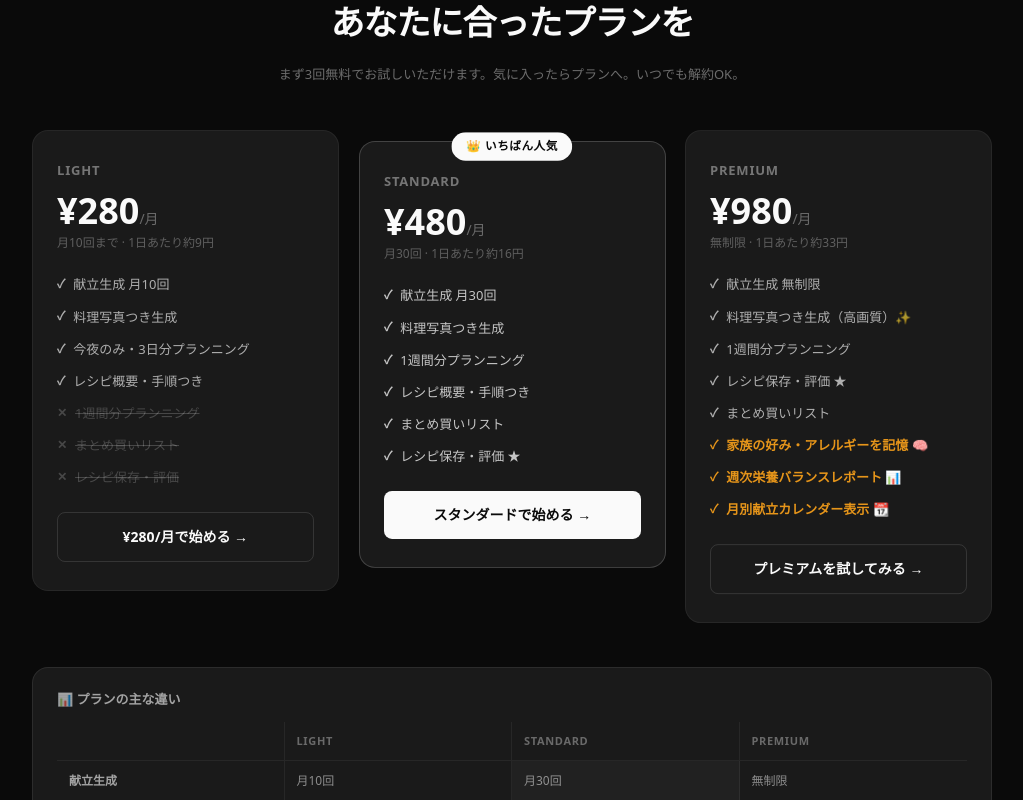
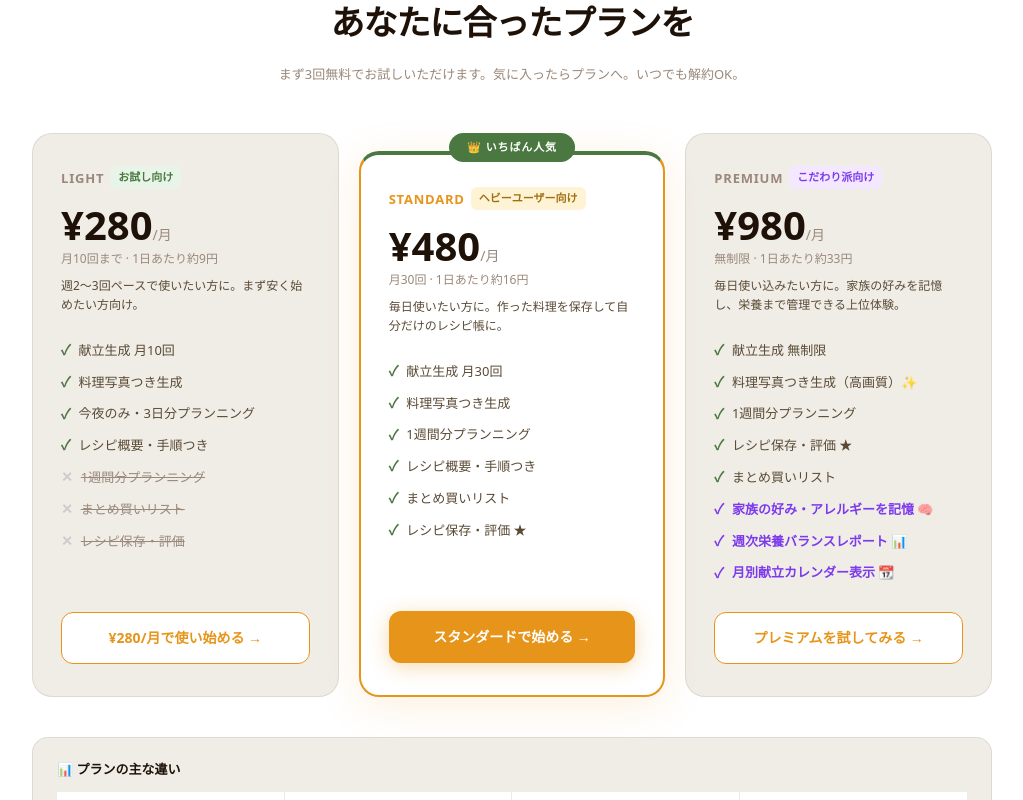
Before and after one commit to Haru1113-cloud/meshilist, a Next.js app: page / in a window 1280 px wide. Shown: the part 3820-4620 px from the top of the page, without its empty margins (128-1151 px from the left). Built offline with nearby package versions, Linux system fonts and the light colour scheme.

Commit message:
Revert "料金セクションをダーク背景デザインに刷新"
This reverts commit a6b93737f56b681588d41cef14915b41517dc6ac.

```diff
--- a/app/page.tsx
+++ b/app/page.tsx
@@ -474,39 +474,27 @@ export default function LandingPage() {
       </section>
 
       {/* ── Pricing ── */}
-      <section id="pricing" style={{ padding: "80px 24px", background: "#0A0A0A" }}>
-        <style>{`
-          @keyframes pricingBadgePulse { 0%, 100% { transform: translateX(-50%) scale(1); } 50% { transform: translateX(-50%) scale(1.06); } }
-          @keyframes priceIn { from { opacity: 0; transform: scale(0.9) translateY(10px); } to { opacity: 1; transform: scale(1) translateY(0); } }
-          @keyframes priceInPro { from { opacity: 0; transform: scale(0.9) translateY(-4px); } to { opacity: 1; transform: scale(1) translateY(-4px); } }
-          @keyframes pricingFloat1 { 0%, 100% { transform: translateY(0); } 50% { transform: translateY(-3px); } }
-          @keyframes pricingFloat2 { 0%, 100% { transform: translateY(-4px); } 50% { transform: translateY(-7px); } }
-          @keyframes pricingFloat3 { 0%, 100% { transform: translateY(0); } 50% { transform: translateY(-3px); } }
-          .pc-card { opacity: 0; animation: priceIn 0.5s cubic-bezier(0.16,1,0.3,1) forwards, pricingFloat1 4s ease-in-out 0.8s infinite; }
-          .pc-card-1 { animation-delay: 0s, 0.8s; }
-          .pc-card-3 { animation-delay: 0.2s, 1.2s; }
-          .pc-card-pro { opacity: 0; animation: priceInPro 0.5s cubic-bezier(0.16,1,0.3,1) 0.1s forwards, pricingFloat2 3.5s ease-in-out 1s infinite; }
-          .pc-cta { width: 100%; padding: 12px; border-radius: 8px; border: 1px solid rgba(255,255,255,0.12); background: transparent; color: #FAFAFA; font-family: var(--font-heading); font-size: 14px; font-weight: 600; cursor: pointer; transition: background 0.2s, border-color 0.2s; }
-          .pc-cta:hover { background: rgba(255,255,255,0.06); border-color: rgba(255,255,255,0.22); }
-          .pc-cta-pro { width: 100%; padding: 12px; border-radius: 8px; border: none; background: #FAFAFA; color: #0A0A0A; font-family: var(--font-heading); font-size: 14px; font-weight: 700; cursor: pointer; transition: opacity 0.2s; }
-          .pc-cta-pro:hover { opacity: 0.85; }
-        `}</style>
+      <section id="pricing" style={{ padding: "80px 24px", background: "#fff" }}>
         <div style={{ maxWidth: 960, margin: "0 auto", textAlign: "center" }}>
-          <p className="label" style={{ marginBottom: 12, color: "rgba(255,255,255,0.35)" }}>Pricing</p>
-          <h2 style={{ fontFamily: "var(--font-heading)", fontWeight: 800, fontSize: "clamp(22px, 4vw, 34px)", color: "#FAFAFA", letterSpacing: "-0.03em", marginBottom: 12 }}>
+          <p className="label" style={{ marginBottom: 12 }}>Pricing</p>
+          <h2 style={{ fontFamily: "var(--font-heading)", fontWeight: 800, fontSize: "clamp(22px, 4vw, 34px)", color: "var(--text-primary)", letterSpacing: "-0.03em", marginBottom: 12 }}>
             あなたに合ったプランを
           </h2>
-          <p style={{ fontSize: 13, color: "rgba(255,255,255,0.4)", marginBottom: 48 }}>まず3回無料でお試しいただけます。気に入ったらプランへ。いつでも解約OK。</p>
+          <p style={{ fontSize: 13, color: "var(--text-muted)", marginBottom: 48 }}>まず3回無料でお試しいただけます。気に入ったらプランへ。いつでも解約OK。</p>
 
-          <div className="lp-grid-3-20" style={{ alignItems: "start" }}>
+          <div className="lp-grid-3-20">
             {/* ライト */}
-            <div className="pc-card pc-card-1" style={{ background: "#1A1A1A", border: "1px solid rgba(255,255,255,0.06)", borderRadius: 16, padding: "28px 24px", textAlign: "left", display: "flex", flexDirection: "column" }}>
-              <div style={{ fontFamily: "var(--font-heading)", fontWeight: 700, fontSize: 13, color: "rgba(255,255,255,0.4)", letterSpacing: "0.06em", marginBottom: 12 }}>LIGHT</div>
-              <div style={{ fontFamily: "var(--font-heading)", fontWeight: 800, fontSize: 36, color: "#FAFAFA", lineHeight: 1, marginBottom: 4 }}>
-                ¥280<span style={{ fontSize: 14, fontWeight: 400, color: "rgba(255,255,255,0.35)" }}>/月</span>
+            <div style={{ background: "var(--bg-subtle)", borderRadius: 20, padding: "32px 28px", border: "1.5px solid var(--border)", textAlign: "left", display: "flex", flexDirection: "column" }}>
+              <div style={{ display: "inline-flex", alignItems: "center", gap: 6, marginBottom: 16 }}>
+                <span style={{ fontFamily: "var(--font-heading)", fontWeight: 700, fontSize: 13, color: "var(--text-muted)", letterSpacing: "0.06em" }}>LIGHT</span>
+                <span style={{ fontSize: 11, background: "#e8f4e8", color: "#4a7840", borderRadius: 6, padding: "2px 8px", fontFamily: "var(--font-heading)", fontWeight: 700 }}>お試し向け</span>
               </div>
-              <p style={{ fontSize: 12, color: "rgba(255,255,255,0.3)", marginBottom: 20 }}>月10回まで · 1日あたり約9円</p>
-              <ul style={{ listStyle: "none", margin: "0 0 24px", padding: 0, display: "flex", flexDirection: "column", gap: 10, flex: 1 }}>
+              <div style={{ fontFamily: "var(--font-heading)", fontWeight: 800, fontSize: 40, color: "var(--text-primary)", lineHeight: 1, marginBottom: 4 }}>
+                ¥280<span style={{ fontSize: 14, fontWeight: 400, color: "var(--text-muted)" }}>/月</span>
+              </div>
+              <p style={{ fontSize: 12, color: "var(--text-muted)", marginBottom: 6 }}>月10回まで · 1日あたり約9円</p>
+              <p style={{ fontSize: 12, color: "var(--text-secondary)", marginBottom: 24, lineHeight: 1.6 }}>週2〜3回ペースで使いたい方に。まず安く始めたい方向け。</p>
+              <ul style={{ listStyle: "none", margin: "0 0 28px", padding: 0, display: "flex", flexDirection: "column", gap: 8, flex: 1 }}>
                 {[
                   { text: "献立生成 月10回", ok: true },
                   { text: "料理写真つき生成", ok: true },
@@ -516,67 +504,90 @@ export default function LandingPage() {
                   { text: "まとめ買いリスト", ok: false },
                   { text: "レシピ保存・評価", ok: false },
                 ].map(f => (
-                  <li key={f.text} style={{ display: "flex", alignItems: "center", gap: 8, fontSize: 13, color: f.ok ? "rgba(255,255,255,0.65)" : "rgba(255,255,255,0.2)" }}>
-                    <span style={{ fontWeight: 700, fontSize: 12, flexShrink: 0 }}>{f.ok ? "✓" : "✕"}</span>
+                  <li key={f.text} style={{ display: "flex", alignItems: "center", gap: 8, fontSize: 13, color: f.ok ? "var(--text-secondary)" : "var(--text-muted)" }}>
+                    <span style={{ color: f.ok ? "#4a7840" : "#ccc", fontWeight: 700, fontSize: 14, flexShrink: 0 }}>{f.ok ? "✓" : "✕"}</span>
                     <span style={{ textDecoration: f.ok ? "none" : "line-through" }}>{f.text}</span>
                   </li>
                 ))}
               </ul>
-              <button onClick={() => goToStripe("light")} className="pc-cta">¥280/月で始める →</button>
+              <button onClick={() => goToStripe("light")}
+                style={{ width: "100%", padding: "13px", borderRadius: 12, border: "1.5px solid var(--accent)", background: "#fff", color: "var(--accent)", fontFamily: "var(--font-heading)", fontWeight: 700, fontSize: 14, cursor: "pointer", transition: "background 0.15s" }}
+                onMouseEnter={e => { e.currentTarget.style.background = "var(--accent-light)"; }}
+                onMouseLeave={e => { e.currentTarget.style.background = "#fff"; }}>
+                ¥280/月で使い始める →
+              </button>
             </div>
 
             {/* スタンダード */}
-            <div style={{ position: "relative", paddingTop: 14 }}>
-              <span style={{ position: "absolute", top: 0, left: "50%", transform: "translateX(-50%)", background: "#FAFAFA", color: "#0A0A0A", fontFamily: "var(--font-heading)", fontSize: 11, fontWeight: 700, letterSpacing: "0.04em", padding: "4px 14px", borderRadius: 50, whiteSpace: "nowrap", animation: "pricingBadgePulse 2s ease-in-out infinite", zIndex: 1 }}>
+            <div style={{ position: "relative", paddingTop: 18, display: "flex", flexDirection: "column" }}>
+              <div style={{ position: "absolute", top: 0, left: "50%", transform: "translateX(-50%)", zIndex: 1, background: "#4a7840", color: "#fff", fontFamily: "var(--font-heading)", fontWeight: 700, fontSize: 11, letterSpacing: "0.08em", padding: "5px 18px", borderRadius: 20, whiteSpace: "nowrap" }}>
                 👑 いちばん人気
-              </span>
-              <div className="pc-card-pro" style={{ background: "#1A1A1A", border: "1px solid rgba(255,255,255,0.18)", borderRadius: 16, padding: "28px 24px", textAlign: "left", display: "flex", flexDirection: "column" }}>
-                <div style={{ fontFamily: "var(--font-heading)", fontWeight: 700, fontSize: 13, color: "rgba(255,255,255,0.4)", letterSpacing: "0.06em", marginBottom: 12 }}>STANDARD</div>
-                <div style={{ fontFamily: "var(--font-heading)", fontWeight: 800, fontSize: 36, color: "#FAFAFA", lineHeight: 1, marginBottom: 4 }}>
-                  ¥480<span style={{ fontSize: 14, fontWeight: 400, color: "rgba(255,255,255,0.35)" }}>/月</span>
+              </div>
+              <div style={{ background: "#fff", borderRadius: 20, padding: "32px 28px", border: "2px solid var(--accent)", borderTop: "4px solid #4a7840", boxShadow: "0 8px 40px rgba(230,149,26,0.15)", textAlign: "left", display: "flex", flexDirection: "column", flex: 1 }}>
+                <div style={{ display: "inline-flex", alignItems: "center", gap: 6, marginBottom: 16 }}>
+                  <span style={{ fontFamily: "var(--font-heading)", fontWeight: 700, fontSize: 13, color: "var(--accent)", letterSpacing: "0.06em" }}>STANDARD</span>
+                  <span style={{ fontSize: 11, background: "#fff3d6", color: "#a07010", borderRadius: 6, padding: "2px 8px", fontFamily: "var(--font-heading)", fontWeight: 700 }}>ヘビーユーザー向け</span>
                 </div>
-                <p style={{ fontSize: 12, color: "rgba(255,255,255,0.3)", marginBottom: 20 }}>月30回 · 1日あたり約16円</p>
-                <ul style={{ listStyle: "none", margin: "0 0 24px", padding: 0, display: "flex", flexDirection: "column", gap: 10, flex: 1 }}>
+                <div style={{ fontFamily: "var(--font-heading)", fontWeight: 800, fontSize: 40, color: "var(--text-primary)", lineHeight: 1, marginBottom: 4 }}>
+                  ¥480<span style={{ fontSize: 14, fontWeight: 400, color: "var(--text-muted)" }}>/月</span>
+                </div>
+                <p style={{ fontSize: 12, color: "var(--text-muted)", marginBottom: 6 }}>月30回 · 1日あたり約16円</p>
+                <p style={{ fontSize: 12, color: "var(--text-secondary)", marginBottom: 24, lineHeight: 1.6 }}>毎日使いたい方に。作った料理を保存して自分だけのレシピ帳に。</p>
+                <ul style={{ listStyle: "none", margin: "0 0 28px", padding: 0, display: "flex", flexDirection: "column", gap: 8, flex: 1 }}>
                   {["献立生成 月30回", "料理写真つき生成", "1週間分プランニング", "レシピ概要・手順つき", "まとめ買いリスト", "レシピ保存・評価 ★"].map(f => (
-                    <li key={f} style={{ display: "flex", alignItems: "center", gap: 8, fontSize: 13, color: "rgba(255,255,255,0.75)" }}>
-                      <span style={{ fontWeight: 700, fontSize: 12, flexShrink: 0 }}>✓</span>{f}
+                    <li key={f} style={{ display: "flex", alignItems: "center", gap: 8, fontSize: 13, color: "var(--text-secondary)" }}>
+                      <span style={{ color: "#4a7840", fontWeight: 700, fontSize: 14, flexShrink: 0 }}>✓</span>{f}
                     </li>
                   ))}
                 </ul>
-                <button onClick={() => goToStripe("standard")} className="pc-cta-pro">スタンダードで始める →</button>
+                <button onClick={() => goToStripe("standard")}
+                  style={{ width: "100%", padding: "14px", borderRadius: 12, border: "none", background: "var(--accent)", color: "#fff", fontFamily: "var(--font-heading)", fontWeight: 700, fontSize: 14, cursor: "pointer", boxShadow: "0 4px 20px rgba(230,149,26,0.35)", transition: "transform 0.15s" }}
+                  onMouseEnter={e => e.currentTarget.style.transform = "translateY(-2px)"}
+                  onMouseLeave={e => e.currentTarget.style.transform = ""}>
+                  スタンダードで始める →
+                </button>
               </div>
             </div>
 
             {/* プレミアム */}
-            <div className="pc-card pc-card-3" style={{ background: "#1A1A1A", border: "1px solid rgba(255,255,255,0.06)", borderRadius: 16, padding: "28px 24px", textAlign: "left", display: "flex", flexDirection: "column" }}>
-              <div style={{ fontFamily: "var(--font-heading)", fontWeight: 700, fontSize: 13, color: "rgba(255,255,255,0.4)", letterSpacing: "0.06em", marginBottom: 12 }}>PREMIUM</div>
-              <div style={{ fontFamily: "var(--font-heading)", fontWeight: 800, fontSize: 36, color: "#FAFAFA", lineHeight: 1, marginBottom: 4 }}>
-                ¥980<span style={{ fontSize: 14, fontWeight: 400, color: "rgba(255,255,255,0.35)" }}>/月</span>
+            <div style={{ background: "var(--bg-subtle)", borderRadius: 20, padding: "32px 28px", border: "1.5px solid var(--border)", textAlign: "left", display: "flex", flexDirection: "column" }}>
+              <div style={{ display: "inline-flex", alignItems: "center", gap: 6, marginBottom: 16 }}>
+                <span style={{ fontFamily: "var(--font-heading)", fontWeight: 700, fontSize: 13, color: "var(--text-muted)", letterSpacing: "0.06em" }}>PREMIUM</span>
+                <span style={{ fontSize: 11, background: "#f3e8ff", color: "#7c3aed", borderRadius: 6, padding: "2px 8px", fontFamily: "var(--font-heading)", fontWeight: 700 }}>こだわり派向け</span>
               </div>
-              <p style={{ fontSize: 12, color: "rgba(255,255,255,0.3)", marginBottom: 20 }}>無制限 · 1日あたり約33円</p>
-              <ul style={{ listStyle: "none", margin: "0 0 24px", padding: 0, display: "flex", flexDirection: "column", gap: 10, flex: 1 }}>
+              <div style={{ fontFamily: "var(--font-heading)", fontWeight: 800, fontSize: 40, color: "var(--text-primary)", lineHeight: 1, marginBottom: 4 }}>
+                ¥980<span style={{ fontSize: 14, fontWeight: 400, color: "var(--text-muted)" }}>/月</span>
+              </div>
+              <p style={{ fontSize: 12, color: "var(--text-muted)", marginBottom: 6 }}>無制限 · 1日あたり約33円</p>
+              <p style={{ fontSize: 12, color: "var(--text-secondary)", marginBottom: 24, lineHeight: 1.6 }}>毎日使い込みたい方に。家族の好みを記憶し、栄養まで管理できる上位体験。</p>
+              <ul style={{ listStyle: "none", margin: "0 0 28px", padding: 0, display: "flex", flexDirection: "column", gap: 8, flex: 1 }}>
                 {[
-                  { text: "献立生成 無制限", accent: false },
-                  { text: "料理写真つき生成（高画質）✨", accent: false },
-                  { text: "1週間分プランニング", accent: false },
-                  { text: "レシピ保存・評価 ★", accent: false },
-                  { text: "まとめ買いリスト", accent: false },
-                  { text: "家族の好み・アレルギーを記憶 🧠", accent: true },
-                  { text: "週次栄養バランスレポート 📊", accent: true },
-                  { text: "月別献立カレンダー表示 📆", accent: true },
+                  { text: "献立生成 無制限", highlight: false },
+                  { text: "料理写真つき生成（高画質）✨", highlight: false },
+                  { text: "1週間分プランニング", highlight: false },
+                  { text: "レシピ保存・評価 ★", highlight: false },
+                  { text: "まとめ買いリスト", highlight: false },
+                  { text: "家族の好み・アレルギーを記憶 🧠", highlight: true },
+                  { text: "週次栄養バランスレポート 📊", highlight: true },
+                  { text: "月別献立カレンダー表示 📆", highlight: true },
                 ].map(f => (
-                  <li key={f.text} style={{ display: "flex", alignItems: "center", gap: 8, fontSize: 13, color: f.accent ? "#e6951a" : "rgba(255,255,255,0.65)", fontWeight: f.accent ? 600 : 400 }}>
-                    <span style={{ fontWeight: 700, fontSize: 12, flexShrink: 0 }}>✓</span>{f.text}
+                  <li key={f.text} style={{ display: "flex", alignItems: "center", gap: 8, fontSize: 13, color: f.highlight ? "#7c3aed" : "var(--text-secondary)", fontWeight: f.highlight ? 600 : 400 }}>
+                    <span style={{ color: f.highlight ? "#7c3aed" : "#4a7840", fontWeight: 700, fontSize: 14, flexShrink: 0 }}>✓</span>{f.text}
                   </li>
                 ))}
               </ul>
-              <button onClick={() => goToStripe("premium")} className="pc-cta">プレミアムを試してみる →</button>
+              <button onClick={() => goToStripe("premium")}
+                style={{ width: "100%", padding: "13px", borderRadius: 12, border: "1.5px solid var(--accent)", background: "#fff", color: "var(--accent)", fontFamily: "var(--font-heading)", fontWeight: 700, fontSize: 14, cursor: "pointer", transition: "background 0.15s" }}
+                onMouseEnter={e => { e.currentTarget.style.background = "var(--accent-light)"; }}
+                onMouseLeave={e => { e.currentTarget.style.background = "#fff"; }}>
+                プレミアムを試してみる →
+              </button>
             </div>
           </div>
 
           {/* 比較表 */}
-          <div style={{ marginTop: 40, background: "#1A1A1A", borderRadius: 16, padding: "20px 24px", border: "1px solid rgba(255,255,255,0.08)", textAlign: "left" }}>
-            <p style={{ fontFamily: "var(--font-heading)", fontWeight: 700, fontSize: 13, color: "rgba(255,255,255,0.6)", marginBottom: 12 }}>📊 プランの主な違い</p>
+          <div style={{ marginTop: 40, background: "var(--bg-subtle)", borderRadius: 16, padding: "20px 24px", border: "1px solid var(--border)", textAlign: "left" }}>
+            <p style={{ fontFamily: "var(--font-heading)", fontWeight: 700, fontSize: 13, color: "var(--text-primary)", marginBottom: 12 }}>📊 プランの主な違い</p>
             <div style={{ display: "grid", gridTemplateColumns: "1fr 1fr 1fr 1fr", gap: 0, fontSize: 12 }}>
               {[
                 ["", "LIGHT", "STANDARD", "PREMIUM"],
@@ -592,12 +603,12 @@ export default function LandingPage() {
                 row.map((cell, j) => (
                   <div key={`${i}-${j}`} style={{
                     padding: "10px 12px",
-                    borderBottom: i < 8 ? "1px solid rgba(255,255,255,0.06)" : "none",
-                    borderRight: j < 3 ? "1px solid rgba(255,255,255,0.06)" : "none",
-                    background: j === 2 && i > 0 ? "rgba(255,255,255,0.03)" : "transparent",
+                    borderBottom: i < 8 ? "1px solid var(--border)" : "none",
+                    borderRight: j < 3 ? "1px solid var(--border)" : "none",
+                    background: i === 0 ? "#fff" : j === 2 ? "rgba(230,149,26,0.05)" : "transparent",
                     fontFamily: i === 0 || j === 0 ? "var(--font-heading)" : "inherit",
                     fontWeight: i === 0 || j === 0 ? 700 : 400,
-                    color: i === 0 ? "rgba(255,255,255,0.35)" : j === 0 ? "rgba(255,255,255,0.6)" : "rgba(255,255,255,0.5)",
+                    color: i === 0 ? "var(--text-muted)" : j === 0 ? "var(--text-primary)" : "var(--text-secondary)",
                     fontSize: i === 0 ? 11 : 12,
                     letterSpacing: i === 0 ? "0.06em" : "normal",
                   }}>
@@ -607,7 +618,7 @@ export default function LandingPage() {
               ))}
             </div>
           </div>
-          <p style={{ marginTop: 16, fontSize: 12, color: "rgba(255,255,255,0.25)" }}>いつでも解約OK · 解約後も当月末まで利用可能</p>
+          <p style={{ marginTop: 16, fontSize: 12, color: "var(--text-muted)" }}>いつでも解約OK · 解約後も当月末まで利用可能</p>
         </div>
       </section>
 
```
